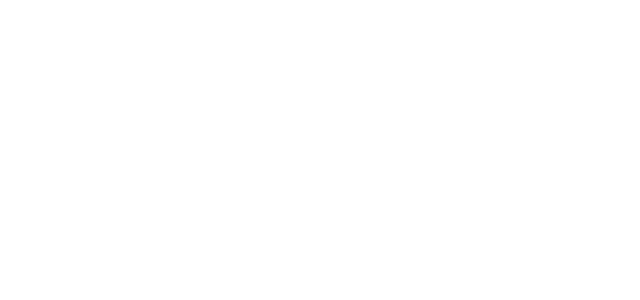
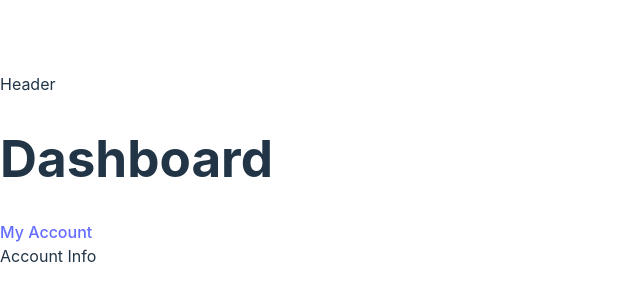
Before and after one commit to Riberiko/Course-Enrollment-Site, a React (Vite) app in the folder frontend/: page /dashboard/account in a window 1280 px wide. Before the commit this address had no page. Shown: the part 230-530 px from the top of the page, without its empty margins (0-640 px from the left). Built offline with nearby package versions, Linux system fonts and the light colour scheme.

Commit message:
moving to my own branch

```diff
--- /dev/null
+++ b/frontend/src/AccountInfo.jsx
@@ -0,0 +1,7 @@
+export default () => {
+    return(
+        <>
+            Account Info
+        </>
+    )
+}
--- a/frontend/src/App.jsx
+++ b/frontend/src/App.jsx
@@ -1,19 +1,29 @@
-import {BrowserRouter, Routes, Route} from 'react-router-dom'
+import { BrowserRouter as Router,Routes, Route } from 'react-router-dom';
 import Login from './Login'
 import DashBoard from './DashBoard'
+import NotFound from './NotFound'
 import { UserProvider } from './userContext'
+
+function Home(){
+  return(
+    <>
+      Home
+    </>
+  )
+}
 
 
 function App() {
 
   return (
     <UserProvider>
-      <BrowserRouter>
+      <Router>
         <Routes>
-          <Route path='/' Component={DashBoard} />
           <Route path='login' Component={Login} />
+          <Route path='dashboard/*' Component={DashBoard} />
+
         </Routes>
-      </BrowserRouter>
+      </Router>
     </UserProvider>
   )
 }
--- a/frontend/src/DashBoard.jsx
+++ b/frontend/src/DashBoard.jsx
@@ -1,5 +1,7 @@
-import { BrowserRouter, Routes, Route } from "react-router-dom"
+import { BrowserRouter, Routes, Route, Link } from "react-router-dom"
 import Private from "./Private"
+import AccountInfo from "./AccountInfo"
+import NotFound from "./NotFound"
 
 function Header(){
     return(
@@ -13,8 +15,14 @@ export default () => {
     return(
         <>
             <Header />
+            <h1>Dashboard</h1>
+
+            <nav>
+                <Link to='account'>My Account</Link>
+            </nav>
             <Routes>
-                <Route path="/account" Component={() => <Private><AccountInfo /></Private>} />
+                <Route path="account" element={<Private><AccountInfo /></Private>} />
+                <Route path="*" Component={NotFound} />
             </Routes>
         </>
     )
--- /dev/null
+++ b/frontend/src/NotFound.jsx
@@ -0,0 +1,8 @@
+export default ({statusCode, message}) => {
+    return(
+        <>
+            <h1>{statusCode}</h1>
+            <p>[Error]: {message}</p>
+        </>
+    )
+}
--- a/frontend/src/Private.jsx
+++ b/frontend/src/Private.jsx
@@ -8,7 +8,7 @@ export default ({children}) => {
     const [loading, setLoading] = useState(true)
 
     useEffect(()=>{
-        fetch(process.env.BACKEND_URL+'/isAuth', {
+        fetch('http://localhost:8000/isAuth', {
             method: 'POST',
             headers: 'application/json',
             body: JSON.stringify({
@@ -17,12 +17,15 @@ export default ({children}) => {
         })
         .then(res => statusCheck(res))
         .then(setLoading(false))
-        .catch(err => console.log('Error Accessing Private | while checking is Auth'))
+        .catch(err => {
+            setLoading(false)
+            console.log('Error Accessing Private | while checking is Auth')
+        })
     }, [])
 
     if(loading) return <>Checking Authentification ...</>
 
-    if(userData) return {children}
+    if(userData) return <>{children}</>
     else{
         return(
             <>
--- a/frontend/src/userContext.jsx
+++ b/frontend/src/userContext.jsx
@@ -1,9 +1,9 @@
-import { createContext, useContext, useState } from 'react';
+import { createContext, useContext, useEffect, useState } from 'react';
 
 const UserContext = createContext();
 
 export const UserProvider = ({ children }) => {
-  const [userData, setUserData] = useState(null);
+  const [userData, setUserData] = useState({});
 
   const setUser = (newUserData) => {
     setUserData(newUserData);
```
Also changed, not shown: 2 other files (tests, documents, lock files or other folders).
